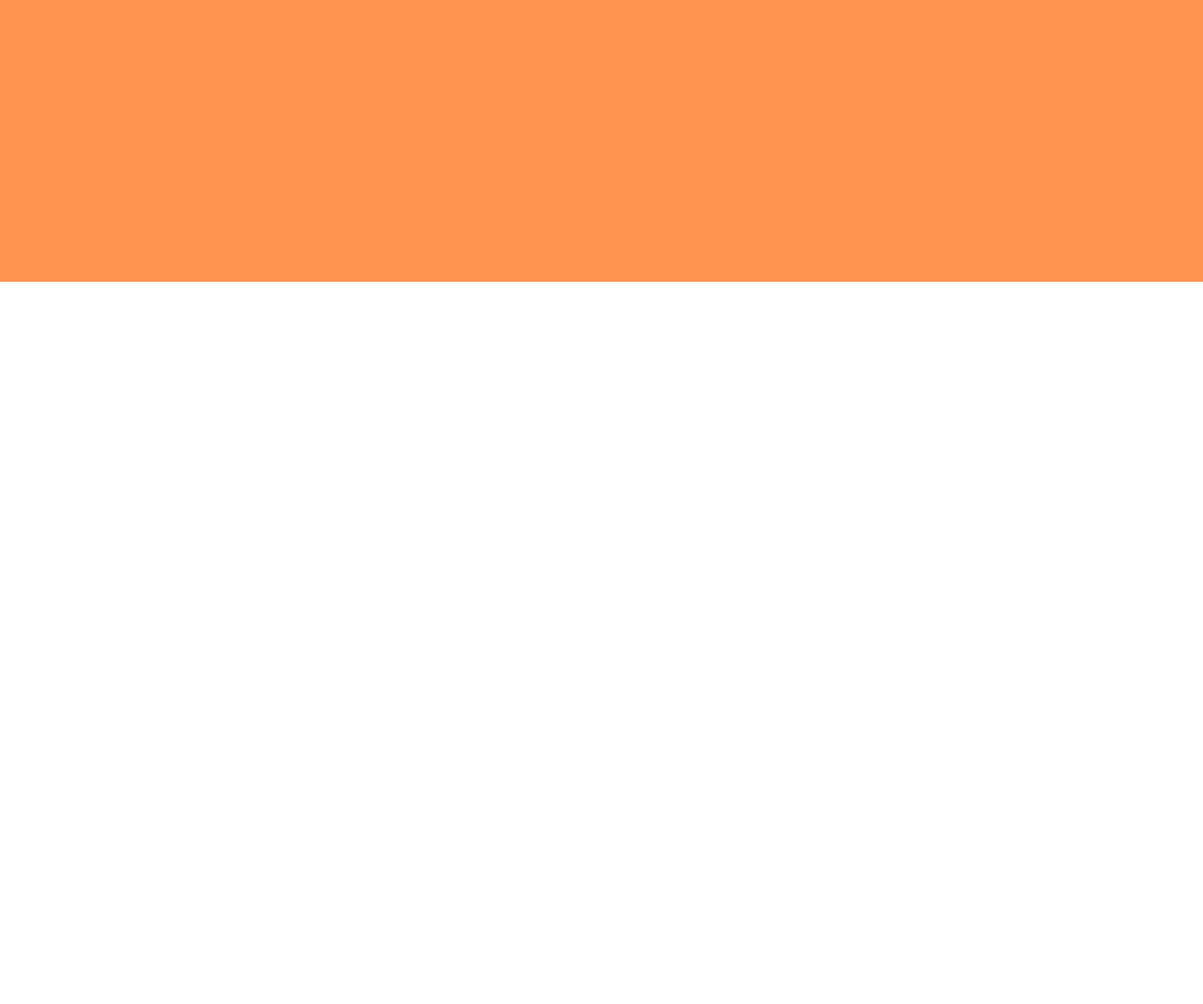
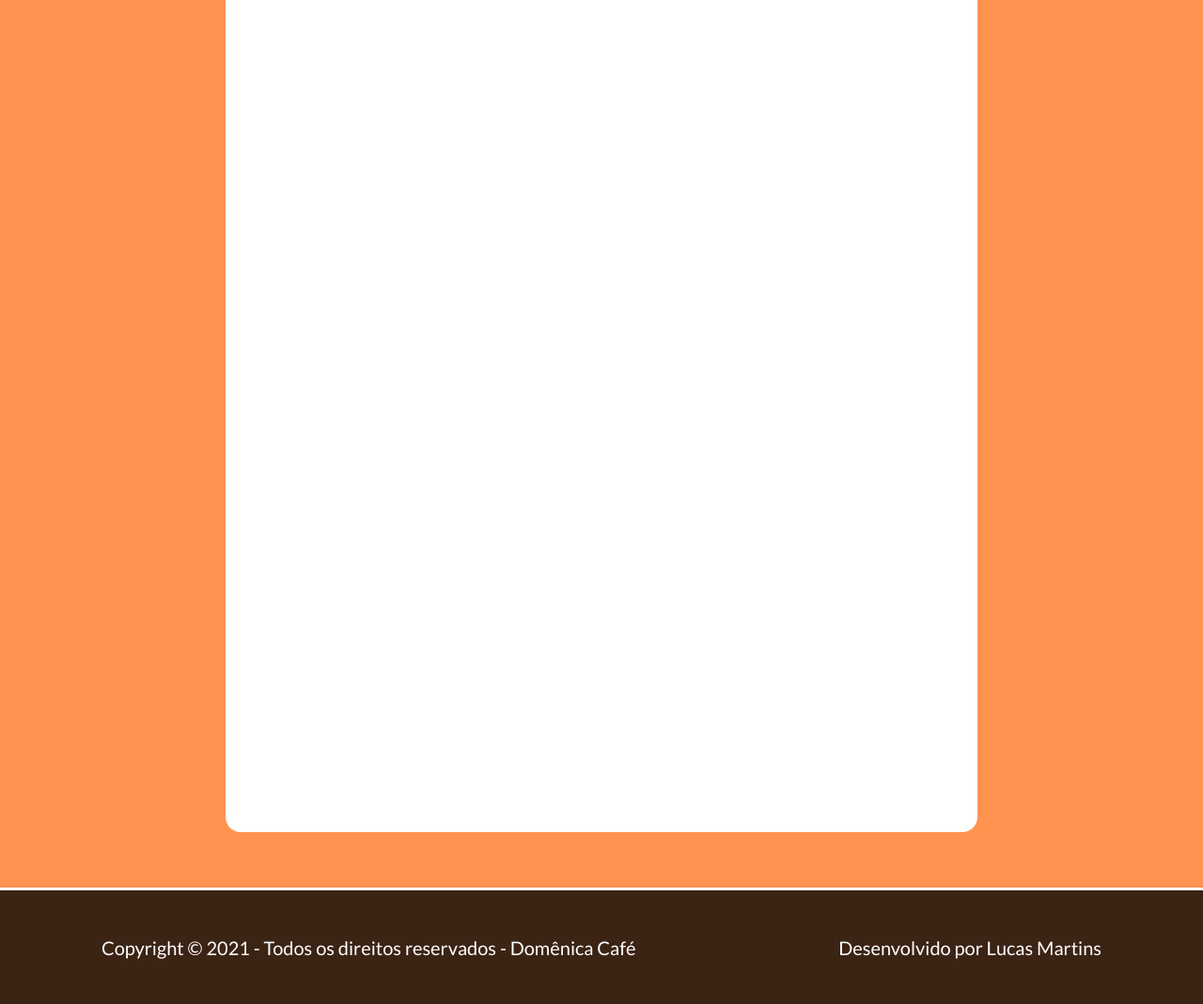
Before and after one commit to lm376881-ai/Code-Coffe, a plain HTML site: page index.html in a window 1280 px wide. Shown: the part 500-1569 px from the top of the page at 94% size. Before the commit the page ends 800 px from the top, so only its background shows below. Drawn offline with Linux system fonts and the light colour scheme; a web font is replaced by a local one.

Commit message:
Coffe&Cod 17/08

```diff
--- a/index.html
+++ b/index.html
@@ -1,5 +1,6 @@
 <!DOCTYPE html>
 <html lang="pt-br">
+
 <head>
     <meta charset="UTF-8">
     <meta name="viewport" content="width=device-width, initial-scale=1.0">
@@ -9,22 +10,23 @@
 
     <title>Code & Coffe</title>
 </head>
+
 <body>
     <div class="principal">
 
         <!--Cabeçalho da página-->
         <header>
             <nav class="nav-superior">
-               <a><img src="./assets/logo.png" title="Voltar a tela principal"></a>
+                <a><img src="./assets/logo.png" title="Voltar a tela principal"></a>
                 <ul class="menu-superior">
-                    <li><a class="menu-superior__link" href="#" title="Voltar a tela principal" >Home</a> </li>
+                    <li><a class="menu-superior__link" href="#" title="Voltar a tela principal">Home</a> </li>
                     <li><a class="menu-superior__link" href="#" title="Sobre nós">Sobre nós</a></li>
                     <li><a class="menu-superior__link" href="#" title="Galeria">Galeria</a></li>
                     <li><a class="menu-superior__link" href="#" title="Contato">Contato</a></li>
                 </ul>
             </nav>
         </header>
-     <!--Conteudo da página-->
+        <!--Conteudo da página-->
         <main>
             <section class="banner">
                 <div class="banner__card">
@@ -32,14 +34,21 @@
                     <h1>Seu café sem igual!</h1>
                 </div>
             </section>
+
+
+            <section class="teste">
+
+            </section>
         </main>
-     <!--Rodapé da pagina-->
-
+        <!--Rodapé da pagina-->
 
 
         <footer>
+            <ul class="rodape">
+                <li><a class="rodape__link" href="#" title="Copyright © 2021 - Todos os direitos reservados - Domênica Café">Copyright © 2021 - Todos os direitos reservados - Domênica Café</a></li>
+                <li><a class="rodape__link" href="#" title="Desenvolvido por Lucas Martins">Desenvolvido por Lucas Martins</a></li>
 
-
+            </ul>
         </footer>
 
 
@@ -47,4 +56,5 @@
 
     </div>
 </body>
+
 </html>
--- a/styles/estilos.css
+++ b/styles/estilos.css
@@ -16,7 +16,7 @@
 
 .principal{
     width: 100%;
-    height: 100vh;
+    min-height: 100vh;
     background-color: var(--cor--secundaria);
 }
 
@@ -87,3 +87,35 @@ header {
 .banner__card h1{
     font-size: 48px;
 }
+
+.teste{
+
+    background-color: var(--cor-branca);
+    border-radius: 16px;
+    height: 1000px;
+    width: 800px;
+    margin-left: auto;
+    margin-right: auto;
+    margin-top: -35px;
+    margin-bottom: 16px;
+}
+
+.rodape{
+    background-color: var(--cor--principal);
+    color: var(--cor-branca);
+    padding: 26px 0;
+    height: 69px;
+    margin-top: 59px;
+    font-family: var(--font-secundaria);
+    font-size: 20px;
+    display: flex;
+    justify-content: space-around;
+    align-items: center;
+    border-top: 3px solid var(--cor-branca);
+
+}
+
+.rodape__link{
+    color: var(--cor-branca);
+    text-decoration: none;
+}
```
